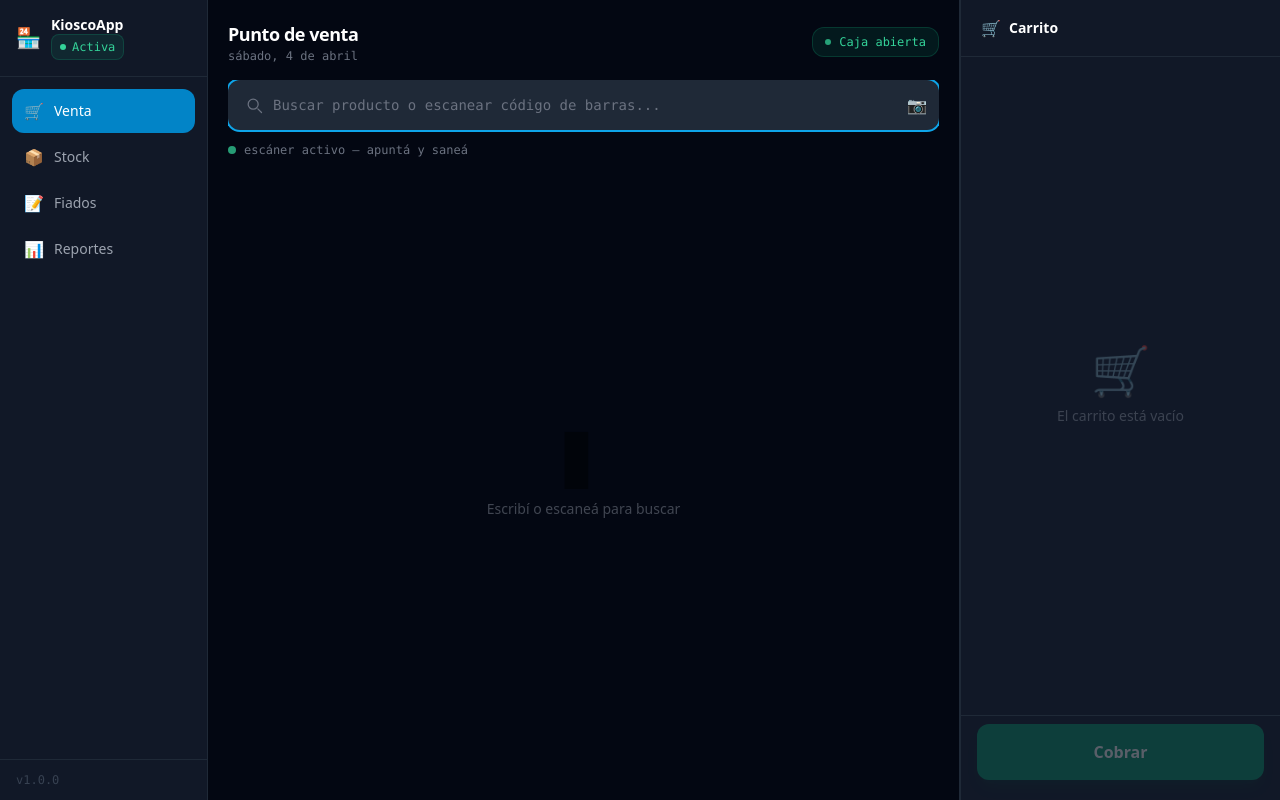
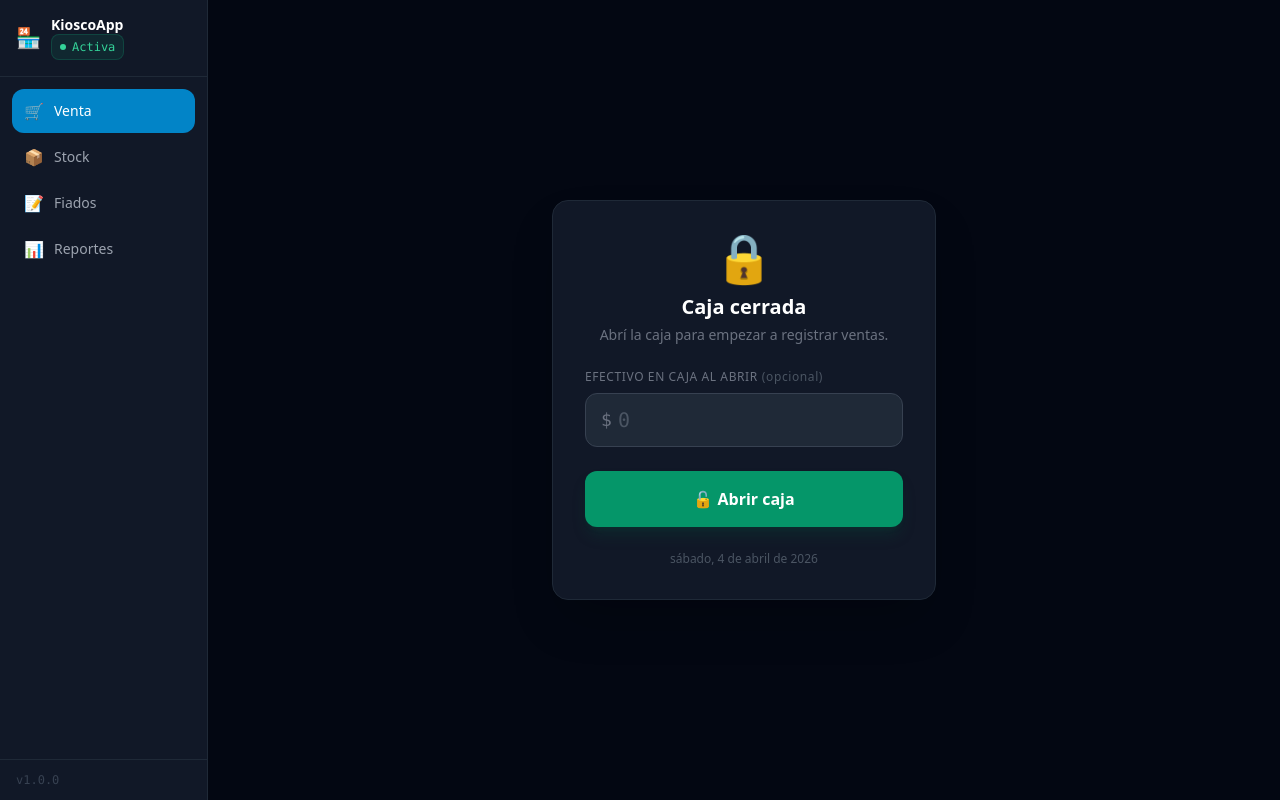
Before and after one commit to jtapiaa22/AppKiosco, a React (Vite) app: page /#/pos in a window 1280 px wide. Built offline with nearby package versions, Linux system fonts and the light colour scheme.

Commit message:
feat(caja): wire up caja store into POS, Layout and Reportes

```diff
--- a/src/components/shared/Layout.jsx
+++ b/src/components/shared/Layout.jsx
@@ -1,6 +1,7 @@
 import { Outlet, NavLink } from 'react-router-dom'
 import { useLicencia } from '@/hooks/useLicencia'
 import BadgeLicencia from '@/components/licencia/BadgeLicencia'
+import BotonCierreCaja from '@/components/pos/BotonCierreCaja'
 
 const links = [
   { to: '/pos',      label: 'Venta',    emoji: '🛒' },
@@ -43,6 +44,11 @@ export default function Layout() {
           ))}
         </nav>
 
+        {/* Botón cerrar caja — solo visible cuando la caja está abierta */}
+        <div className="px-3 pb-2">
+          <BotonCierreCaja />
+        </div>
+
         {/* Footer del sidebar */}
         <div className="px-4 py-3 border-t border-gray-800">
           <p className="text-xs text-gray-700 font-mono">v1.0.0</p>
--- a/src/pages/POS.jsx
+++ b/src/pages/POS.jsx
@@ -1,18 +1,40 @@
-import { useState } from 'react'
+import { useState, useEffect } from 'react'
 import BuscadorProducto from '@/components/pos/BuscadorProducto'
 import Carrito from '@/components/pos/Carrito'
 import ModalCobro from '@/components/pos/ModalCobro'
 import ModalProductoNuevo from '@/components/pos/ModalProductoNuevo'
+import PantallaCajaCerrada from '@/components/pos/PantallaCajaCerrada'
 import { usePosStore, useTotalCarrito } from '@/store/posStore'
+import { useCajaStore } from '@/store/cajaStore'
 
 export default function POS() {
-  const [modalCobro, setModalCobro] = useState(false)
+  const [modalCobro, setModalCobro]       = useState(false)
   const [productoNuevo, setProductoNuevo] = useState(null)
-  const carrito       = usePosStore(s => s.carrito)
+  const carrito        = usePosStore(s => s.carrito)
   const limpiarCarrito = usePosStore(s => s.limpiarCarrito)
-  const total         = useTotalCarrito() // selector reactivo → re-render solo cuando cambia el total
-  const tieneItems    = carrito.length > 0
+  const total          = useTotalCarrito()
+  const tieneItems     = carrito.length > 0
 
+  const { estado, cargarCaja } = useCajaStore()
+
+  // Verificar estado de caja al montar
+  useEffect(() => { cargarCaja() }, [])
+
+  // ── Cargando estado de caja ───────────────────────────────
+  if (estado === 'cargando') {
+    return (
+      <div className="flex h-full bg-gray-950 items-center justify-center">
+        <div className="w-7 h-7 border-2 border-sky-500 border-t-transparent rounded-full animate-spin" />
+      </div>
+    )
+  }
+
+  // ── Caja cerrada: mostrar pantalla de apertura ─────────────────
+  if (estado === 'cerrada') {
+    return <PantallaCajaCerrada />
+  }
+
+  // ── Caja abierta: POS normal ───────────────────────────────
   return (
     <div className="flex h-full bg-gray-950">
 
--- a/src/pages/Reportes.jsx
+++ b/src/pages/Reportes.jsx
@@ -3,6 +3,7 @@ import TarjetasResumen from '@/components/reportes/TarjetasResumen'
 import GraficoVentas from '@/components/reportes/GraficoVentas'
 import TopProductos from '@/components/reportes/TopProductos'
 import PanelAlertas from '@/components/reportes/PanelAlertas'
+import TablaVentas from '@/components/reportes/TablaVentas'
 
 const PERIODOS = [
   { id: 'hoy',    label: 'Hoy' },
@@ -51,6 +52,8 @@ export default function Reportes() {
             <div className="lg:col-span-2 space-y-5">
               <GraficoVentas ventasPorDia={datos?.ventasPorDia} />
               <TopProductos productos={datos?.topProductos} />
+              {/* Tabla de ventas del período seleccionado */}
+              <TablaVentas periodo={periodo} />
             </div>
             <div>
               <PanelAlertas
```
